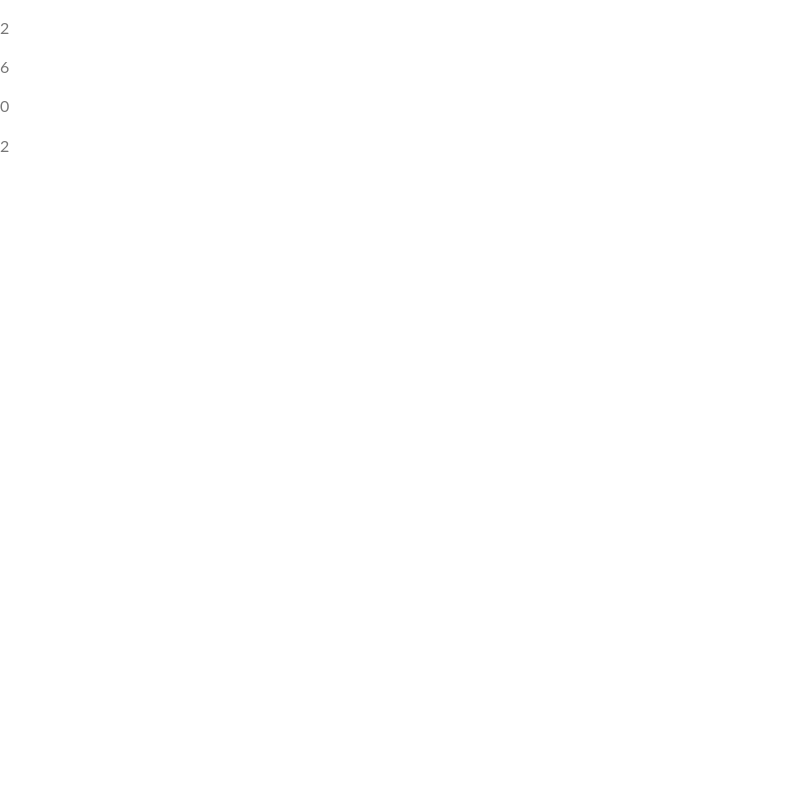
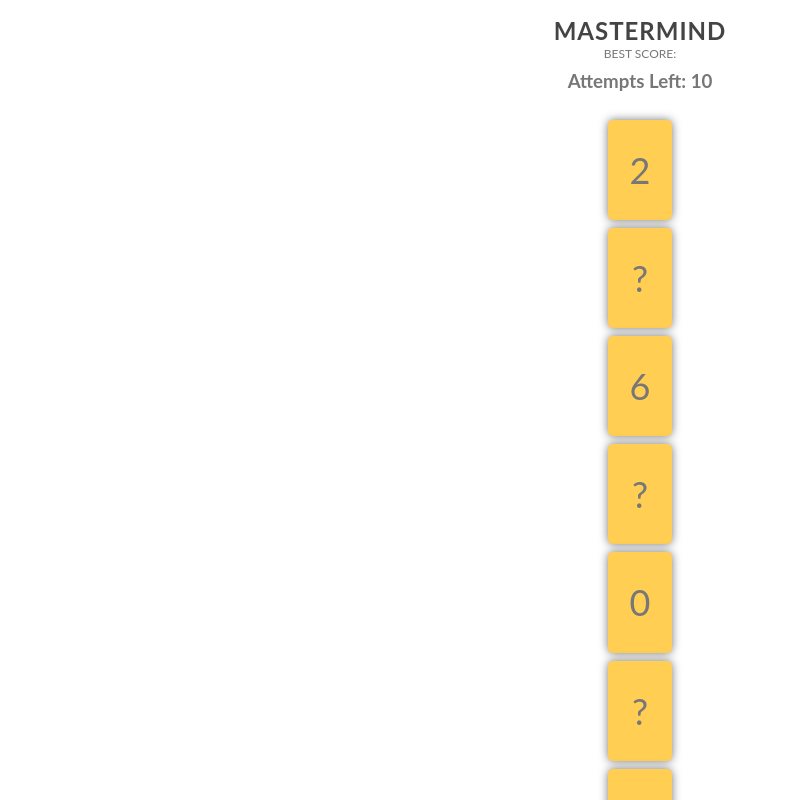
Before and after one commit to kevinreber/mastermind-game, a React (Create React App) app: page / in a window 1280 px wide. Both pictures are taken after a click on the element 640 px from the left and 329 px from the top of the page. Shown: the top 800 px of the page, without its empty margins (0-788 px from the left). Built offline with nearby package versions, Linux system fonts and the light colour scheme; no server answers.

Commit message:
setup constants, utils, basic app design and styling

```diff
--- a/src/App.js
+++ b/src/App.js
@@ -9,25 +9,8 @@
 // Providers
 import { OverlayContext } from './store/OverlayContext';
 
-const OVERLAY_INITIAL_VALUES = {
-	isOpen: true,
-	content: null,
-};
-
-const GAME_DIFFICULTIES = {
-	easy: {
-		keyboardMax: 5,
-		timer: 25,
-	},
-	medium: {
-		keyboardMax: 7,
-		timer: 20,
-	},
-	hard: {
-		keyboardMax: 9,
-		timer: 15,
-	},
-};
+// Constants
+import { OVERLAY_INITIAL_VALUES, GAME_DIFFICULTIES } from './config/constants';
 
 function App() {
 	const [gameDifficulty, setGameDifficulty] = useState(null);
--- a/src/App.scss
+++ b/src/App.scss
@@ -102,6 +102,299 @@
 }
 
 /* ============================================= */
+/*              App                              */
+/* ============================================= */
+.App {
+	text-align: center;
+}
+
+/* ============================================= */
+/*              Game Board                       */
+/* ============================================= */
+* {
+	outline: none;
+	box-sizing: border-box;
+}
+
+br {
+	margin-bottom: 1rem;
+}
+
+//GAME CONTAINER
+#game-container {
+	display: flex;
+	flex-direction: column;
+	justify-content: space-between;
+	height: 100vh;
+}
+
+//GLOBAL SELECTORS
+.container {
+	margin: auto;
+	text-align: center;
+}
+
+.number {
+	display: flex;
+	justify-content: center;
+	@include box-shadow(10px);
+}
+
+//HEADER SECTION
+.header {
+	height: 120px;
+
+	/* ----------- iPhone 6+/7+/8+ ----------- */
+	/* Portrait */
+	@media only screen and (min-device-width: 414px) and (max-device-width: 736px) and (-webkit-min-device-pixel-ratio: 3) and (orientation: portrait) {
+		height: 90px;
+	}
+
+	& .game-title {
+		margin: 1rem auto 0 auto;
+		letter-spacing: 1px;
+		color: #444;
+
+		/* ----------- iPhone 6+/7+/8+ ----------- */
+		/* Portrait */
+		@media only screen and (min-device-width: 414px) and (max-device-width: 736px) and (-webkit-min-device-pixel-ratio: 3) and (orientation: portrait) {
+			margin-top: 0.75rem;
+		}
+	}
+
+	& .best-score {
+		margin: 0;
+		font-size: 12px;
+	}
+
+	& .attempts-container h3 {
+		margin: 8px;
+	}
+}
+
+//GAME BOARD SECTION
+#gameboard {
+	max-width: $break-xsm;
+	width: 95%;
+	margin: 0.7rem auto;
+
+	/* ----------- iPhone 6+/7+/8+ ----------- */
+	/* Portrait */
+	@media only screen and (min-device-width: 414px) and (max-device-width: 736px) and (-webkit-min-device-pixel-ratio: 3) and (orientation: portrait) {
+		margin: 0.7rem auto 0 auto;
+	}
+
+	& #random-numbers {
+		margin-bottom: 1rem;
+
+		& .card {
+			position: relative;
+			margin: auto;
+			transform-style: preserve-3d;
+			backface-visibility: hidden;
+			transition: all 0.2s linear;
+
+			&-face {
+				position: absolute;
+				left: -32px;
+				backface-visibility: hidden;
+				-webkit-transform: translate3d(0, 0, 0);
+				-webkit-backface-visibility: hidden;
+				color: $color-orange;
+			}
+
+			& .front {
+				transform: rotateY(180deg);
+				box-shadow: 0 0 12px 1px $color-orange;
+			}
+
+			& .back {
+				box-shadow: 0 0 12px 1px $color-orange,
+					inset 0px 0px 0px 10px $color-orange;
+			}
+		}
+	}
+
+	& #players-guesses {
+		margin-top: 7.5rem;
+
+		/* ----------- iPhone 6+/7+/8+ ----------- */
+		/* Portrait */
+		@media only screen and (min-device-width: 414px) and (max-device-width: 736px) and (-webkit-min-device-pixel-ratio: 3) and (orientation: portrait) {
+			margin-top: 7rem;
+		}
+	}
+
+	& #random-numbers,
+	& #players-guesses {
+		width: 100%;
+		display: flex;
+		flex-direction: row;
+		flex-wrap: wrap;
+	}
+
+	& .random-number,
+	& .player-guess {
+		padding: 1.5rem;
+		margin: 0.5rem auto;
+		border-radius: 5px;
+		font-size: 36px;
+	}
+
+	& .random-number {
+		color: $color-overlay-bg;
+		background-color: $color-golden;
+	}
+
+	& .player-guess {
+		color: $color-overlay-bg;
+
+		&.shrink {
+			transform: scale(0.8);
+		}
+
+		&.grow {
+			transform: scale(1);
+		}
+	}
+
+	& .number {
+		transition: all 0.2s linear;
+		width: 64px;
+	}
+}
+
+//ANIMATIONS FOR CARDS & PLAYER GUESSES
+.active {
+	box-shadow: 0 0 15px 1px $color-orange;
+}
+
+.flip {
+	transform: rotateY(180deg);
+	box-shadow: 0 0 20px 3px $color-orange;
+}
+
+/* ============================================= */
+/*              Keyboard                         */
+/* ============================================= */
+
+#keyboard {
+	display: grid;
+	grid-template-rows: repeat(2, 1fr);
+	grid-template-columns: repeat(4, 1fr);
+	margin-bottom: 1rem;
+}
+
+.keyboard {
+	&-container {
+		margin: auto;
+	}
+
+	&-header {
+		margin: 0 auto 8px auto;
+		font-size: 16px;
+		letter-spacing: 1px;
+	}
+
+	&-number {
+		height: 50px;
+		width: 50px;
+		text-align: center;
+		padding: 1rem;
+		margin: 0.5rem;
+		border-radius: 3px;
+		border: none;
+		background-color: #fff;
+		transition: all 0.2s ease-in;
+		@include scale-element(hover, 1.1);
+		@include scale-element(active, 0.9);
+
+		&:hover {
+			@include hover;
+		}
+
+		&:active {
+			background-color: $color-golden;
+		}
+	}
+}
+
+/* ============================================= */
+/*              Tables                           */
+/* ============================================= */
+
+//HISTORY TABLE
+#history {
+	margin-top: 0;
+}
+
+.table {
+	display: flex;
+	flex-direction: column;
+
+	& td {
+		height: 16px;
+	}
+
+	&-titles-container {
+		margin-bottom: 8px;
+	}
+
+	&-title {
+		font-size: 14px;
+		height: 16px;
+		padding-left: 1rem;
+		padding-right: 1rem;
+	}
+}
+
+.attempt {
+	font-size: 12px;
+	letter-spacing: 1px;
+}
+
+/* ============================================= */
+/*              Timer                        */
+/* ============================================= */
+
+svg path {
+	stroke-width: 10;
+	transform: translate(20px, 5px);
+}
+
+#timer {
+	margin: 0 auto 1rem auto;
+}
+
+.timer-container {
+	height: 30px;
+}
+
+.progress {
+	display: block;
+	margin: auto;
+	width: 4.5rem;
+	height: 4.5rem;
+
+	&-bg {
+		fill: none;
+		stroke: lighten($color-overlay-bg, 40%);
+	}
+
+	&-bar {
+		fill: none;
+		stroke: $color-progress;
+		animation: progress 3s linear;
+		animation-name: progress;
+		animation-duration: 3s;
+		animation-fill-mode: both;
+		-webkit-animation-name: progress;
+		-webkit-animation-duration: 3s;
+		-webkit-animation-fill-mode: both;
+	}
+}
+
+/* ============================================= */
 /*              Buttons                          */
 /* ============================================= */
 
--- /dev/null
+++ b/src/components/AnswerCards/AnswerCards.jsx
@@ -0,0 +1,20 @@
+import React from 'react';
+
+/** Answer Cards
+ *
+ * @param {array}   answers     Array of numbers.
+ */
+const AnswerCards = ({ answers }) => {
+	return (
+		<div className="random-numbers">
+			{answers.map((number, idx) => (
+				<div key={idx} className="card container">
+					<p className="random-number card-face front number">{number}</p>
+					<p className="random-number card-face back number">?</p>
+				</div>
+			))}
+		</div>
+	);
+};
+
+export default AnswerCards;
--- /dev/null
+++ b/src/components/AnswerCards/index.js
@@ -0,0 +1,3 @@
+import AnswerCards from './AnswerCards';
+
+export default AnswerCards;
--- a/src/components/GameScreen/GameScreen.jsx
+++ b/src/components/GameScreen/GameScreen.jsx
@@ -1,57 +1,28 @@
 import React, { useState, useEffect } from 'react';
+
+// Utils
+import { fetchRandomNumbers } from '../lib/utils';
+
+// Components
+import AnswerCards from '../AnswerCards';
+import Timer from '../Timer';
 
 /**
  *
  * @param {object}  difficulty
  */
 
-const BASE_URL = 'https://www.random.org/integers';
-
-const fetchRandomNumbers = async (maxNumber) => {
-	const params = `?num=4&min=0&max=${maxNumber}&col=1&base=16&format=plain&rnd=new`;
-	const url = `${BASE_URL}/${params}`;
-	try {
-		const response = await fetch(url);
-		console.log(response);
-		if (response.status === 200) {
-			const data = response.data.replace(/\s+/g, ''); //Remove spaces and carriage returns
-			return [data];
-			// gameData.randomAPIResults = [...data]; //Store API results
-		}
-	} catch (error) {
-		//Fallback if error calling API
-		console.error(error);
-		alert('ERROR CALLING API!');
-		return randomNumbersFallback(maxNumber);
-	}
-};
-
-//Fallback if API call fails
-const randomNumbersFallback = (number) => {
-	const numbers = [];
-	for (let i = 0; i < 4; i++) {
-		numbers.push(generateRandomNumber(number).toString());
-	}
-	return numbers;
-};
-
-const generateRandomNumber = (number) => {
-	return Math.floor(Math.random() * (number + 1));
-};
-
 const GameScreen = ({ difficulty }) => {
 	const [answers, setAnswers] = useState([]);
+	const [isLoading, setIsLoading] = useState(true);
 	const [lockBoard, setLockBoard] = useState(true);
 	const [gameOver, setGameOver] = useState(true);
 
 	console.log(difficulty, answers);
 	// async function startGame() {
-	// 	const maxNumber = selectedDifficulty.keyboardMax;
-	// 	const query = `?num=4&min=0&max=${maxNumber}&col=1&base=16&format=plain&rnd=new`;
-	// 	const url = `https://www.random.org/integers/${query}`;
 
+	// TODO
 	// checkIfBestScoreExists();
-	// renderGameBoard();
 	// startTimerBar(selectedDifficulty.timer);
 	// }
 
@@ -61,12 +32,77 @@
 			setAnswers(randomNumbers);
 			setLockBoard(false);
 			setGameOver(false);
+			setIsLoading(false);
 		};
-		getData();
+		if (isLoading) {
+			getData();
+		}
 	}, []);
-	console.log({ answers });
+
+	if (isLoading) {
+		return <p>Loading...</p>;
+	}
+
 	return (
-		<div>{answers.length > 0 && answers.map((answer) => <p>{answer}</p>)}</div>
+		<div id="game-container" className="game-container container">
+			{/* <!-- Header --> */}
+			<section
+				className={`header ${answers.length ? 'animated fadeInUp' : 'hide'}`}>
+				<h1 className="game-title">MASTERMIND</h1>
+				<p className="best-score">
+					BEST SCORE: <span id="best-score"></span>
+				</p>
+				<div className="attempts-container container">
+					<h3>
+						Attempts Left: <span id="attempts-left">10</span>
+					</h3>
+				</div>
+			</section>
+			{/* <!-- /Header --> */}
+
+			{/* <!-- Gameboard --> */}
+			<section
+				id="gameboard"
+				className={`container ${
+					answers.length ? 'animated fadeInUp' : 'hide'
+				}`}>
+				{answers.length && <AnswerCards answers={answers} />}
+				<div id="players-guesses" className="container"></div>
+			</section>
+			{/* <!-- /Gameboard --> */}
+
+			{/* <!-- Player History --> */}
+			<section
+				id="history"
+				className={`container ${
+					answers.length ? 'animated fadeInUp' : 'hide'
+				}`}>
+				<div className="table container">
+					<table id="history-tables"></table>
+				</div>
+			</section>
+			{/* <!-- /Player History --> */}
+
+			{/* <!-- Timer --> */}
+			<section
+				id="timer"
+				className={`container ${
+					answers.length ? 'animated fadeInUp' : 'hide'
+				}`}>
+				<Timer />
+			</section>
+			{/* <!-- /Timer --> */}
+
+			{/* <!-- Keyboard --> */}
+			<section
+				className={`keyboard-container ${
+					answers.length ? 'animated fadeInUp' : 'hide'
+				}`}>
+				<h3 className="keyboard-header">GUESS THE CODE ABOVE</h3>
+				<div id="keyboard" className="keys container"></div>
+			</section>
+			{/* <!-- Keyboard --> */}
+		</div>
 	);
 };
 
--- /dev/null
+++ b/src/components/Timer/Timer.jsx
@@ -0,0 +1,25 @@
+import React from 'react';
+
+const Timer = () => {
+	return (
+		<div class="timer-container">
+			<svg viewBox="0 0 75 75" class="progress">
+				<path
+					class="progress-bg"
+					d="M18 2.0845
+            a 15.9155 15.9155 0 0 1 0 31.831
+            a 15.9155 15.9155 0 0 1 0 -31.831"
+				/>
+				<path
+					class="progress-bar"
+					stroke-dasharray="100, 100"
+					d="M18 2.0845
+            a 15.9155 15.9155 0 0 1 0 31.831
+            a 15.9155 15.9155 0 0 1 0 -31.831"
+				/>
+			</svg>
+		</div>
+	);
+};
+
+export default Timer;
--- /dev/null
+++ b/src/components/Timer/index.js
@@ -0,0 +1,3 @@
+import Timer from './Timer';
+
+export default Timer;
--- /dev/null
+++ b/src/components/lib/utils.js
@@ -0,0 +1,34 @@
+// Constants
+import { BASE_URL } from '../../config/constants';
+
+export const fetchRandomNumbers = async (maxNumber) => {
+	const params = `?num=4&min=0&max=${maxNumber}&col=1&base=16&format=plain&rnd=new`;
+	const url = `${BASE_URL}/${params}`;
+	try {
+		const response = await fetch(url);
+		console.log(response);
+		if (response.status === 200) {
+			const data = response.data.replace(/\s+/g, ''); //Remove spaces and carriage returns
+			return [data];
+			// gameData.randomAPIResults = [...data]; //Store API results
+		}
+	} catch (error) {
+		//Fallback if error calling API
+		console.error(error);
+		alert('ERROR CALLING API!');
+		return randomNumbersFallback(maxNumber);
+	}
+};
+
+//Fallback if API call fails
+const randomNumbersFallback = (number) => {
+	const numbers = [];
+	for (let i = 0; i < 4; i++) {
+		numbers.push(generateRandomNumber(number).toString());
+	}
+	return numbers;
+};
+
+const generateRandomNumber = (number) => {
+	return Math.floor(Math.random() * (number + 1));
+};
--- /dev/null
+++ b/src/config/constants.js
@@ -0,0 +1,28 @@
+export const OVERLAY_INITIAL_VALUES = {
+	isOpen: true,
+	content: null,
+};
+
+export const GAME_DIFFICULTIES = {
+	easy: {
+		keyboardMax: 5,
+		timer: 30,
+	},
+	medium: {
+		keyboardMax: 7,
+		timer: 25,
+	},
+	hard: {
+		keyboardMax: 9,
+		timer: 20,
+	},
+};
+
+export const DIFFICULTY_LEVELS = ['EASY', 'MEDIUM', 'HARD'];
+export const INSTRUCTIONS_LIST = [
+	'Player has 10 attempts to guess the location of 4 numbers in limited time',
+	'After each attempt player has 10 seconds to view their results',
+	'Game ends when player runs out of attempts or matches all numbers',
+];
+
+export const BASE_URL = 'https://www.random.org/integers';
```
Also changed, not shown: src/components/StartScreen/StartScreen.jsx (+4 -8 lines).
